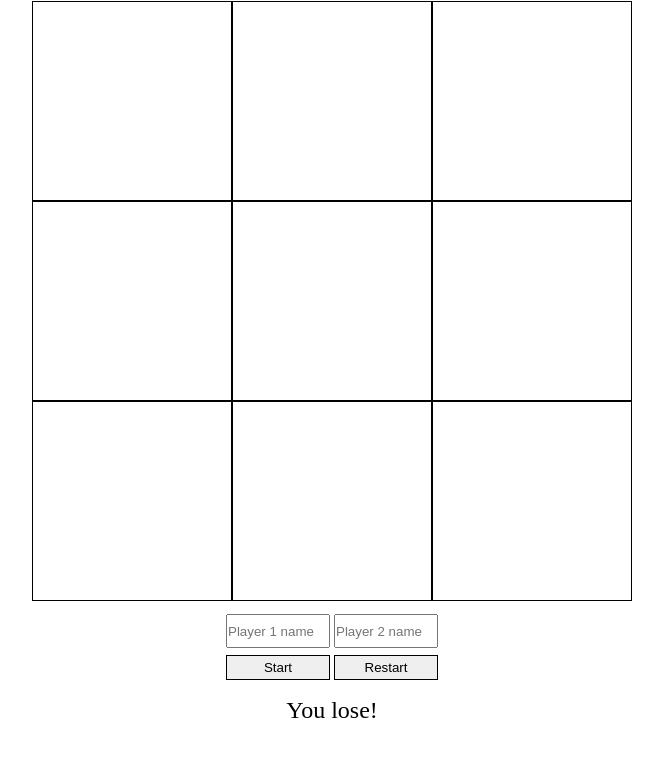
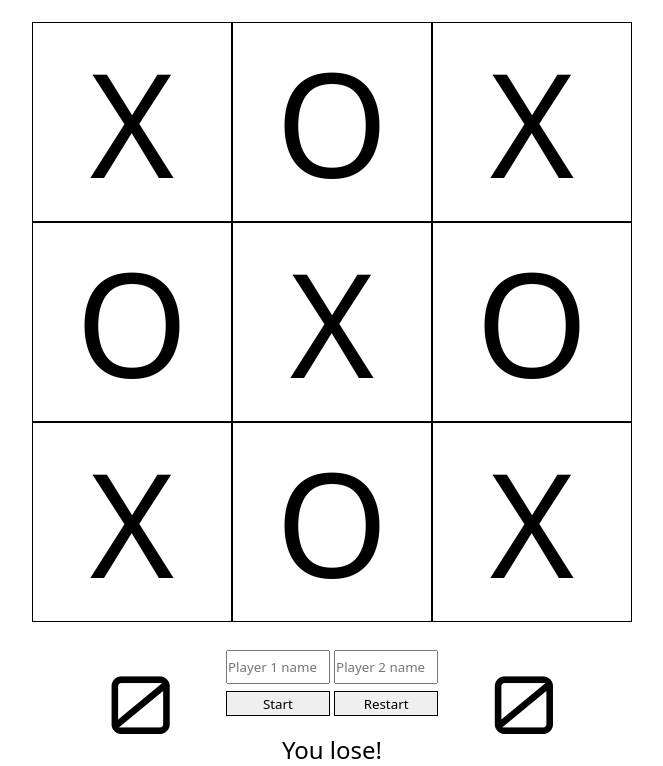
Before and after one commit to gawhite92/top_Tic-Tac-Toe, a plain HTML site: page index.html in a window 1280 px wide. Shown: the part 123-889 px from the top of the page, without its empty margins (308-971 px from the left). Before the commit the page ends 847 px from the top, so only its background shows below. Drawn offline with Linux system fonts and the light colour scheme.

Commit message:
Working console game, random test
Random generator TESTING() function simulates players selecting randomly, all working.

```diff
--- a/index.html
+++ b/index.html
@@ -6,6 +6,11 @@
     <meta name="viewport" content="width=device-width, initial-scale=1.0">
     <link rel="stylesheet" href="style.css">
     <title>Tic-Tac-Toe</title>
+
+    <link rel="preconnect" href="https://fonts.googleapis.com">
+    <link rel="preconnect" href="https://fonts.gstatic.com" crossorigin>
+    <link href="https://fonts.googleapis.com/css2?family=Orbitron:wght@400..900&display=swap" rel="stylesheet">
+
 </head>
 
 <body>
@@ -16,18 +21,20 @@
 
     <div id="gamearea">
         <div id="gridcontainer">
-            <div id="square"></div>
-            <div id="square"></div>
-            <div id="square"></div>
-            <div id="square"></div>
-            <div id="square"></div>
-            <div id="square"></div>
-            <div id="square"></div>
-            <div id="square"></div>
-            <div id="square"></div>
+            <div id="square">X</div>
+            <div id="square">O</div>
+            <div id="square">X</div>
+            <div id="square">O</div>
+            <div id="square">X</div>
+            <div id="square">O</div>
+            <div id="square">X</div>
+            <div id="square">O</div>
+            <div id="square">X</div>
         </div>
     </div>
 
+    <div id="footer">
+        <div id="scoreplayer1" class="score">0</div>
         <div id="controls">
             <div id="playerinputcontainer">
                 <input type=text id="player1input" placeholder="Player 1 name"></input>
@@ -39,6 +46,8 @@
             </div>
             <div id="announcement">You lose!</div>
         </div>
+        <div id="scoreplayer2" class="score">0</div>
+    </div>
 
     <script src="script.js"></script>
 </body>
--- a/script.js
+++ b/script.js
@@ -16,17 +16,15 @@ function GameBoard() {
         board[cell] = [value];
     };
 
-    const getCell = (cell) => board[cell];
-
     const getBoard = () => board;
 
-    return { resetBoard, setCell, getCell, getBoard };
+    return { resetBoard, setCell, getBoard };
 };
 
 //////////////////////////////////////////////////////////////////////////////////////////////////////////////////////////////////////////////////////////////////////////
 
 function GameController(
-    playerOneName = 'Player 1', // Game should be initialised with customised player names entered via input forms. Onclick = GameController(name1, name2). Otherwise, these are the default names.
+    playerOneName = 'Player 1', // Game should be initialised with customised player names entered via input forms. Something like; Onclick = GameController(name1, name2). Otherwise, these are the default names.
     playerTwoName = 'Player 2'
 ) {
     const players = [
@@ -109,6 +107,11 @@ function GameController(
     const getScores = () => {
         console.log(`${playerOneName}'s score: ${players[0].score}`);
         console.log(`${playerTwoName}'s score: ${players[1].score}`);
+        return [players[0].score, players[1].score]
+    }
+
+    const getPlayerNames = () => {
+        return [players[0].name, players[1].name]
     }
 
     const resetScores = () => { // Reset points completely on 'Restart' button.
@@ -162,7 +165,10 @@ function GameController(
         }
     };
 
-    return { getActivePlayer, switchActivePlayer, newRound, printBoardValuesString, incrementScore, getScores, resetScores, playTurn, checkForWin, gameEndStatus, newGame };
+    return { getActivePlayer, playTurn, newGame, getScores, getPlayerNames };
+
+    //TESTING
+    // return { getActivePlayer, switchActivePlayer, newRound, printBoardValuesString, incrementScore, getScores, resetScores, playTurn, checkForWin, gameEndStatus, newGame };
 };
 
 //////////////////////////////////////////////////////////////////////////////////////////////////////////////////////////////////////////////////////////////////////////
--- a/style.css
+++ b/style.css
@@ -3,6 +3,8 @@
     padding: 0;
     justify-items: center;
     align-items: center;
+    font-family: system-ui, sans-serif;
+    font-weight: normal;
 }
 
 h1 {
@@ -47,6 +49,9 @@ body {
     height: 200px;
     border: black solid 1px;
     box-sizing: border-box;
+    font-size: 9rem;
+    text-align: center;
+    align-content: center;
 }
 
 button {
@@ -64,3 +69,14 @@ input {
     margin-top: 10px;
     font-size: 1.5rem;
 }
+
+#footer {
+    display: flex;
+    justify-content:space-between;
+    width: 450px;
+}
+
+.score {
+    font-size: 5rem;
+    font-family: "Orbitron", sans-serif;
+}
```
Lines whose indentation alone changed are shown as unchanged.
